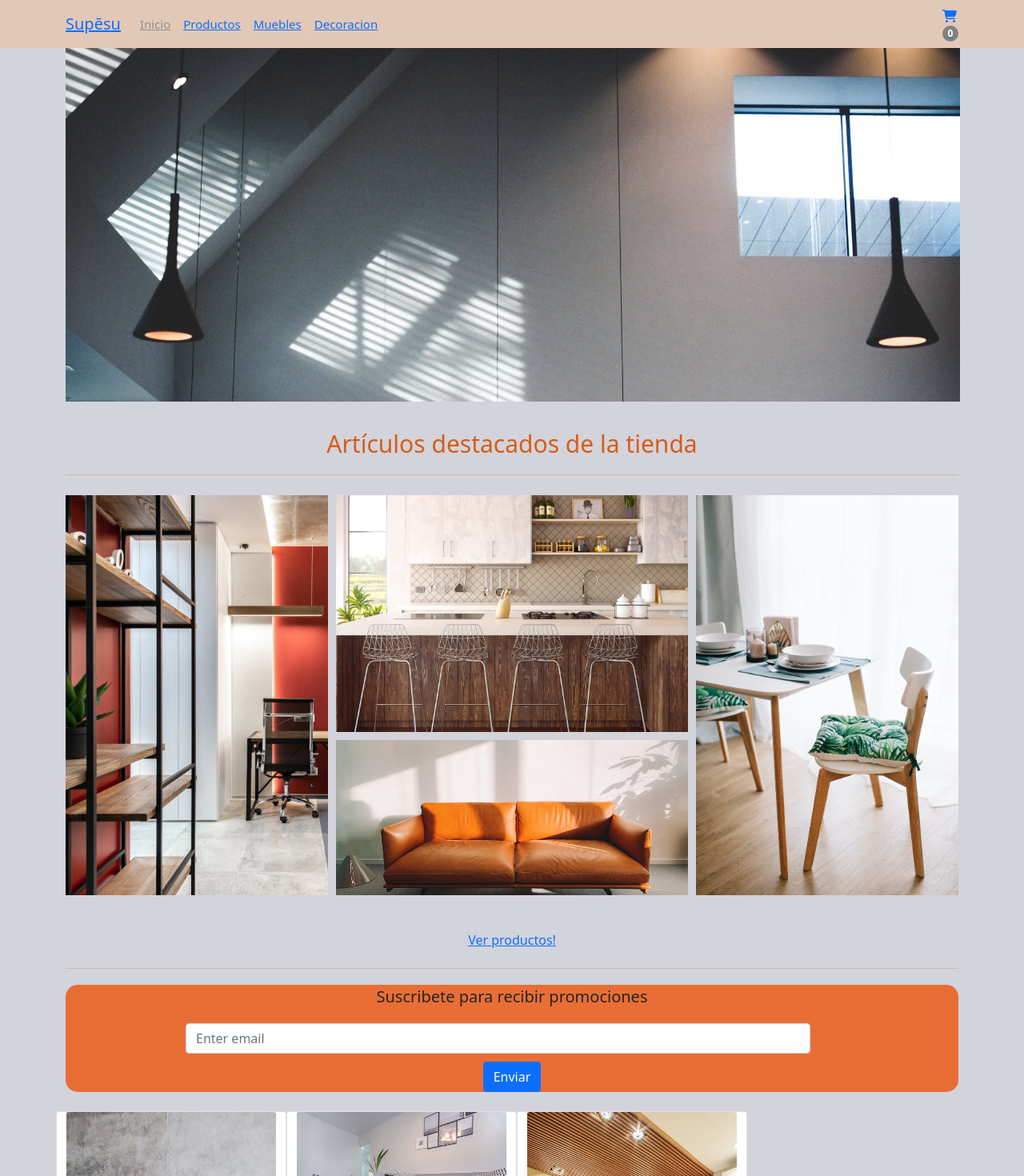
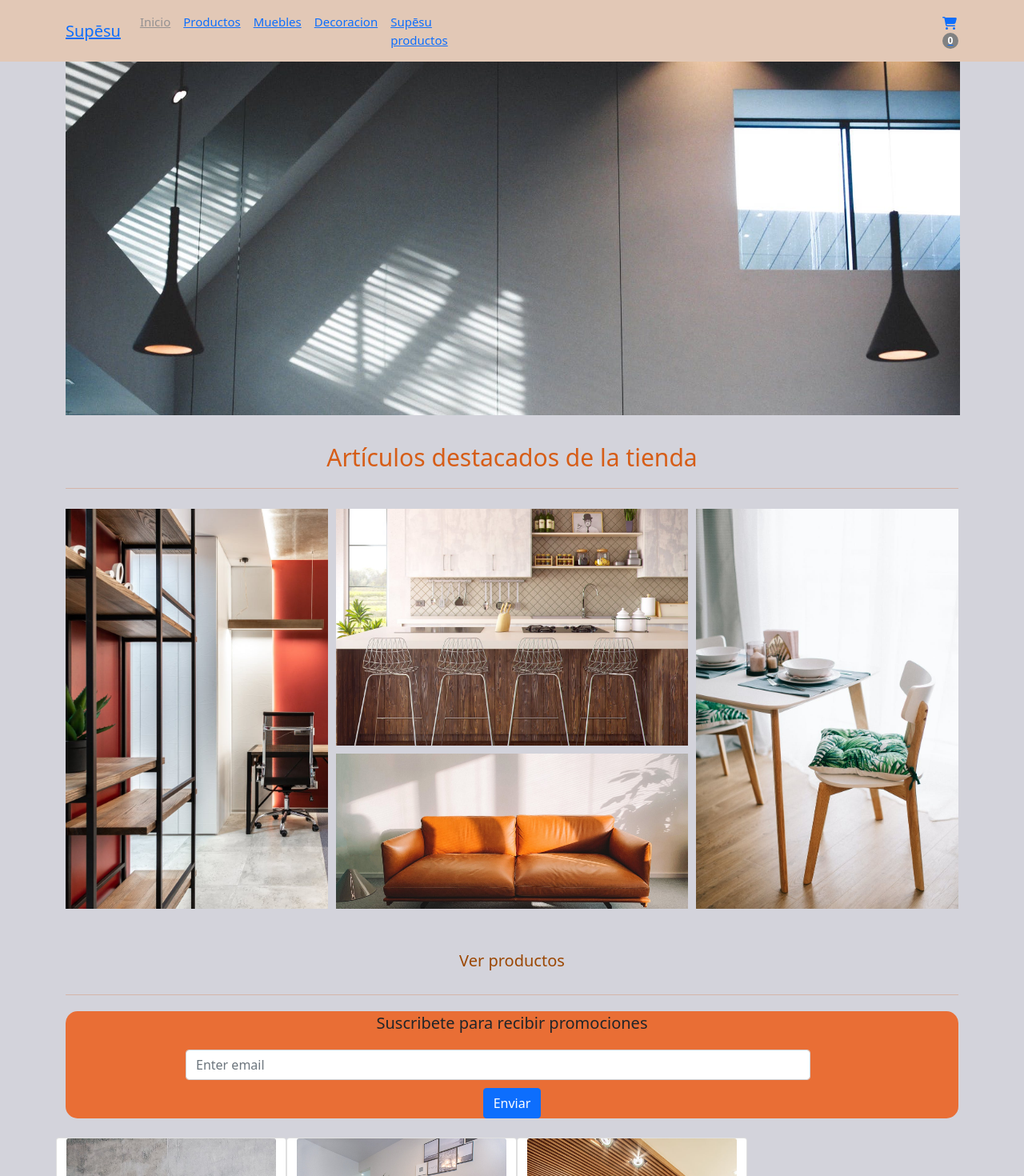
Before and after one commit to Andrezgrondona/supesu, a React (Create React App) app: page / in a window 1280 px wide. Shown: the top 1470 px of the page at 80% size. Built offline with nearby package versions, Linux system fonts and the light colour scheme.

Commit message:
Array links

```diff
--- a/src/App.js
+++ b/src/App.js
@@ -5,8 +5,10 @@ import Products from "./views/Products/Products"
 import Category from "./views/Category/Category"
 import Product from "./views/Product/Product"
 import styles from "../src/styles/styles.css"
+
 /* --------------------------------- Context -------------------------------- */
 import{CartProvider} from "./context/CartContext"
+import NavbarBoostrap from "./components/NavbarBoostrap/NavbarBoostrap"
 /* --------------------------------- Context -------------------------------- */
 
 
@@ -14,6 +16,7 @@ function App() {
   return (
       <BrowserRouter>
       <CartProvider>
+        <NavbarBoostrap/>
         <Routes>
           <Route exact path="*" element={<Home />} />
           <Route exact path="/products" element={<Products />} />
--- /dev/null
+++ b/src/components/ListadoN/ListadoN.js
@@ -0,0 +1,13 @@
+import React from 'react'
+
+const ListadoN = (props) => {
+  return (
+    <div>
+        <div>{props.name}</div>
+        <div>{props.productos}</div>
+        <div>{props.decoracion}</div>
+    </div>
+  )
+}
+
+export default ListadoN
--- /dev/null
+++ b/src/components/NavBarList/NavBarList.js
@@ -0,0 +1,40 @@
+import React, {useState} from 'react'
+import NavbarBoostrap from '../NavbarBoostrap/NavbarBoostrap'
+import ListadoN from '../ListadoN/ListadoN'
+
+
+
+const NavBarList = () => {
+    const [nvList, setNvlist] = useState([
+        {
+            id:1,
+            name:'Supēsu',
+            productos:"productos",
+            muebles:"muebles",
+            decoracion:"Decoracion"
+        },
+    ])
+  return (
+    <div>
+        {nvList.map((listaFiltrada)=>{
+                return <>
+
+                <ListadoN key={listaFiltrada.id} name = {listaFiltrada.name} />
+                    <ListadoN key={listaFiltrada.id} productos={listaFiltrada.productos}/>
+
+                </>
+
+        })}
+    </div>
+  )
+}
+
+export default NavBarList
+
+
+
+{/* <div>
+        {nvList.map((nvList)=>{
+            return <NavbarBoostrap name = {NavbarBoostrap.name}/>
+        })}
+    </div> */}
--- a/src/components/NavbarBoostrap/NavbarBoostrap.js
+++ b/src/components/NavbarBoostrap/NavbarBoostrap.js
@@ -1,10 +1,13 @@
-
-
+import ListadoN from "../ListadoN/ListadoN";
+import NavBarList from "../NavBarList/NavBarList";
 /* ------------------------------------ NavbarBoostrap ----------------------------------- */
 import CartIcon from "../Carticon/CartIcon"
 import {Navbar, Container, Nav} from "react-bootstrap";
 import { Link, NavLink } from "react-router-dom"
-export default function NavbarBoostrap () {
+
+
+
+export default function NavbarBoostrap ({props}) {
   return (
     <header>
       <Navbar bg="light" expand="lg">
@@ -35,6 +38,13 @@ export default function NavbarBoostrap () {
                   Decoracion
                 </NavLink>
               </Nav.Link>
+              <Nav.Link>
+                <NavLink to="/category/2">
+
+                   <NavBarList/>
+
+                </NavLink>
+              </Nav.Link>
             </Nav>
           </Navbar.Collapse>
           <CartIcon />
@@ -43,3 +53,5 @@ export default function NavbarBoostrap () {
     </header>
   );
 }
+
+/* lista N44 item importado lista filtrada */
--- a/src/styles/styles.css
+++ b/src/styles/styles.css
@@ -96,9 +96,16 @@ body{
         background-repeat: no-repeat;
         background-size: cover;
     }
+
+    .ver_productos{
+        color: rgb(155, 71, 3);
+        font-size: 20px;
+        text-decoration: none;
+    }
+
 /* ----------------------------- CUADRICULA GRID ---------------------------- */
 
-/* --------------------------------     Alert -------------------------------- */
+/* -------------------------------- SUSCRIBIRSE -------------------------------- */
 
 .fade{
     display:flex;
@@ -121,7 +128,6 @@ body{
     color: rgb(214, 93, 23);
     font-size: 30px;
 }
-/* -------------------------------- Alert -------------------------------- */
 
 .mb-3{
     font-size: 20px;
@@ -129,7 +135,6 @@ body{
     margin-top: 20px;
     text-align: center;
     border-radius: 15px;
-
 }
 
 .form-control{
@@ -137,6 +142,5 @@ body{
     margin-top: 10px;
     margin-bottom: 10px;
     margin-left: 150px;
-
-
 }
+/* -----------------------------SUSCRIBIRSE -------------------------------- */
--- a/src/views/Category/Category.js
+++ b/src/views/Category/Category.js
@@ -8,7 +8,7 @@ function Category() {
   console.log(categoryId)
   return (
     <div>
-        <NavbarBoostrap/>
+
         <h1>LIstado category</h1>
         <ItemListContainer categoryId={categoryId}/>
     </div>
--- a/src/views/Home/Home.js
+++ b/src/views/Home/Home.js
@@ -1,7 +1,8 @@
 import React from 'react'
 import NavbarBoostrap from "../../components/NavbarBoostrap/NavbarBoostrap";
 import ItemListContainer from '../../components/ItemListContainer/ItemListContainer'
-import{Container, Col, Row, Alert, Button, Form} from 'react-bootstrap'
+import{Container, Col, Row, Alert, Button, Form, Nav} from 'react-bootstrap'
+import { Link, NavLink } from "react-router-dom"
 
 
 import banner from '../../assets/images/baner4.jpeg'
@@ -10,7 +11,7 @@ import baby from '../../assets/images/bebes.jpeg'
 function Home() {
   return (
     <div className='AppRoute'>
-      <NavbarBoostrap/>
+
 
       <Container>
         <div>
@@ -39,10 +40,17 @@ function Home() {
 
       <Container>
         <div className='txt_succes'>
-        <Button variant="link">Ver productos!</Button>
+        <Nav.Link>
+            <NavLink className="ver_productos " to="/category/1">Ver productos</NavLink>
+        </Nav.Link>
           <hr />
         </div>
       </Container>
+
+
+
+
+
 
       <Container>
           <Form>
--- a/src/views/Product/Product.js
+++ b/src/views/Product/Product.js
@@ -9,7 +9,7 @@ export default function Product ({}) {
     <Container>
       <Row>
         <Col>
-          <NavbarBoostrap/>
+
           <ItemDetailContainer title="Mi producto" productId={+productId}/>
         </Col>
       </Row>
--- a/src/views/Products/Products.js
+++ b/src/views/Products/Products.js
@@ -5,7 +5,7 @@ import NavbarBoostrap from "../../components/NavbarBoostrap/NavbarBoostrap";
 export default function Products() {
   return (
     <div>
-      <NavbarBoostrap/>
+
       <h1>Todo para el hogar!</h1>
       <ItemListContainer />
     </div>
```
